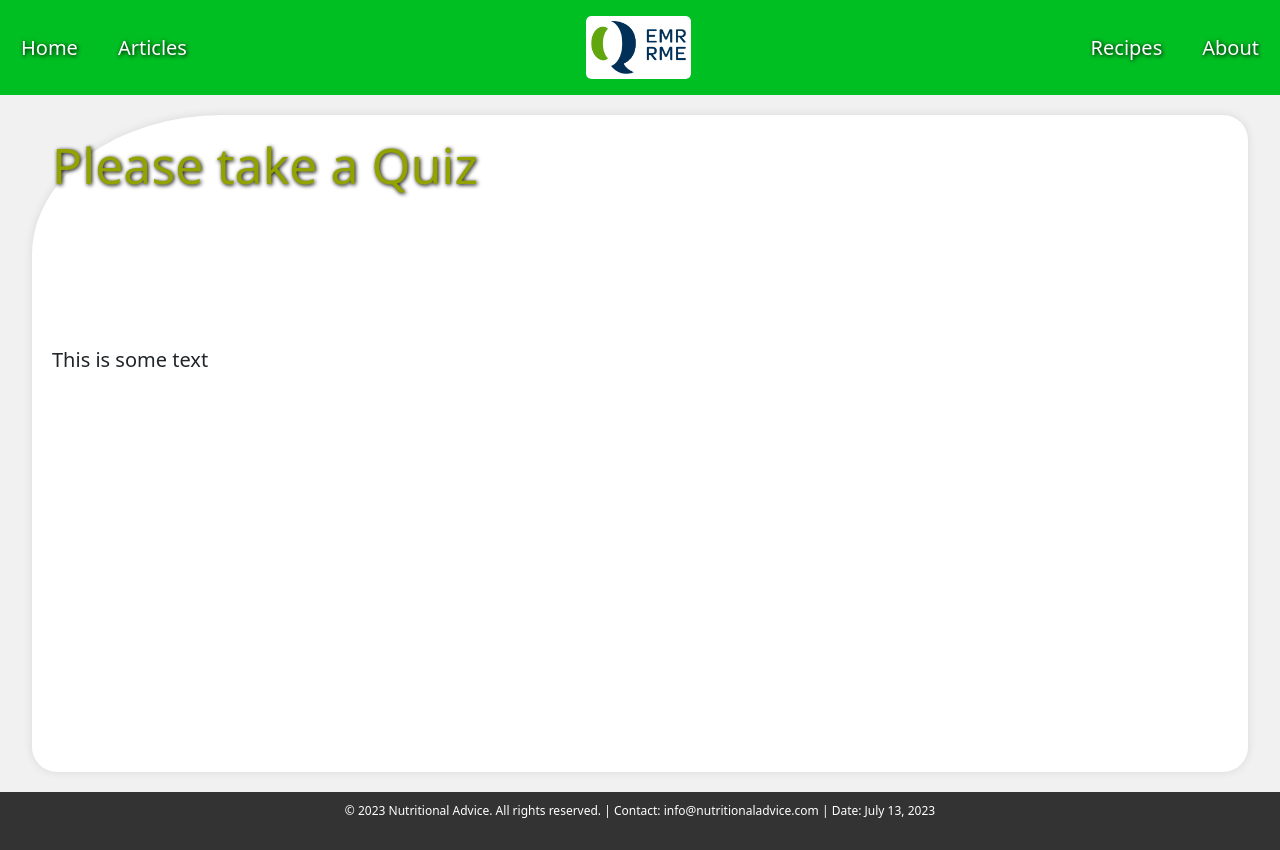
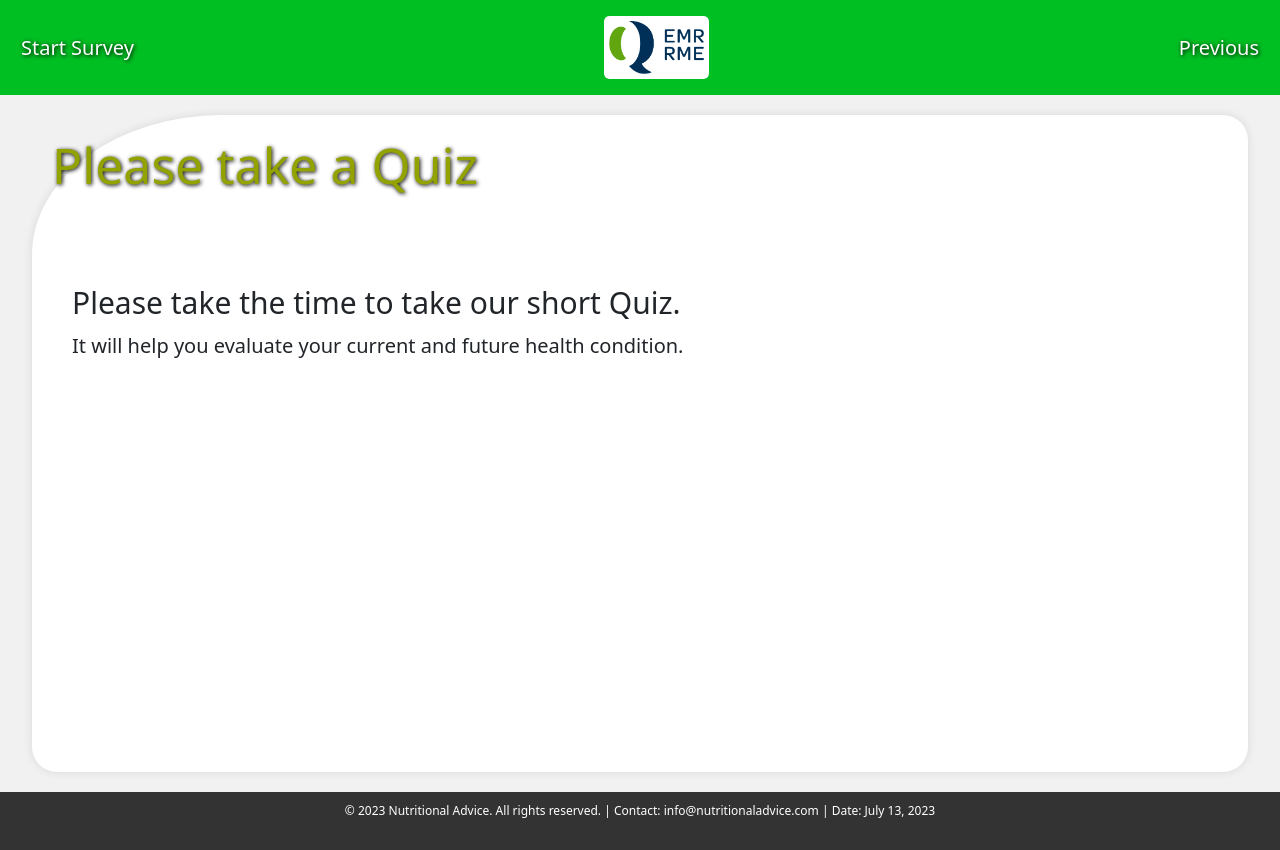
Before and after one commit to Scarrus666/Personal_Health_Survey, a PHP site: page / in a window 1280 px wide. Run offline with PHP 8.4, Linux system fonts and the light colour scheme.

Commit message:
some more flex

```diff
--- a/header.php
+++ b/header.php
@@ -1,17 +1,15 @@
 <div class="header">
     <div class="navbar">
-      <a href="#" class="active">Home</a>
-      <a href="#">Articles</a>
+      <a href="#" class="active">Start Survey</a>
 
     </div>
     <!-- <h1 class="header-title">Nutritional Advice</h1> -->
 
-    <div>
+    <div class="logo">
     <img src="./images/logo_n.jpg" alt="Logo">
     </div>
 
-    <div class="navbar">
-        <a href="#">Recipes</a>
-        <a href="#">About</a>
+    <div class="navbar nav-right">
+        <a href="#">Previous</a>
     </div>
 </div>
--- a/index.php
+++ b/index.php
@@ -17,8 +17,10 @@
 
 
         <h1>Please take a Quiz</h1>
-        <p><br><br><br><br></p>
-        <p>This is some text</p>
+        <p><br><br></p>
+        <h4 class="px-3">Please take the time to take our short Quiz.</h4>
+        <p class="px-3">It will help you evaluate your current and future health condition.</p>
+        <p><br><br></p>
 
 
     <?php
```
